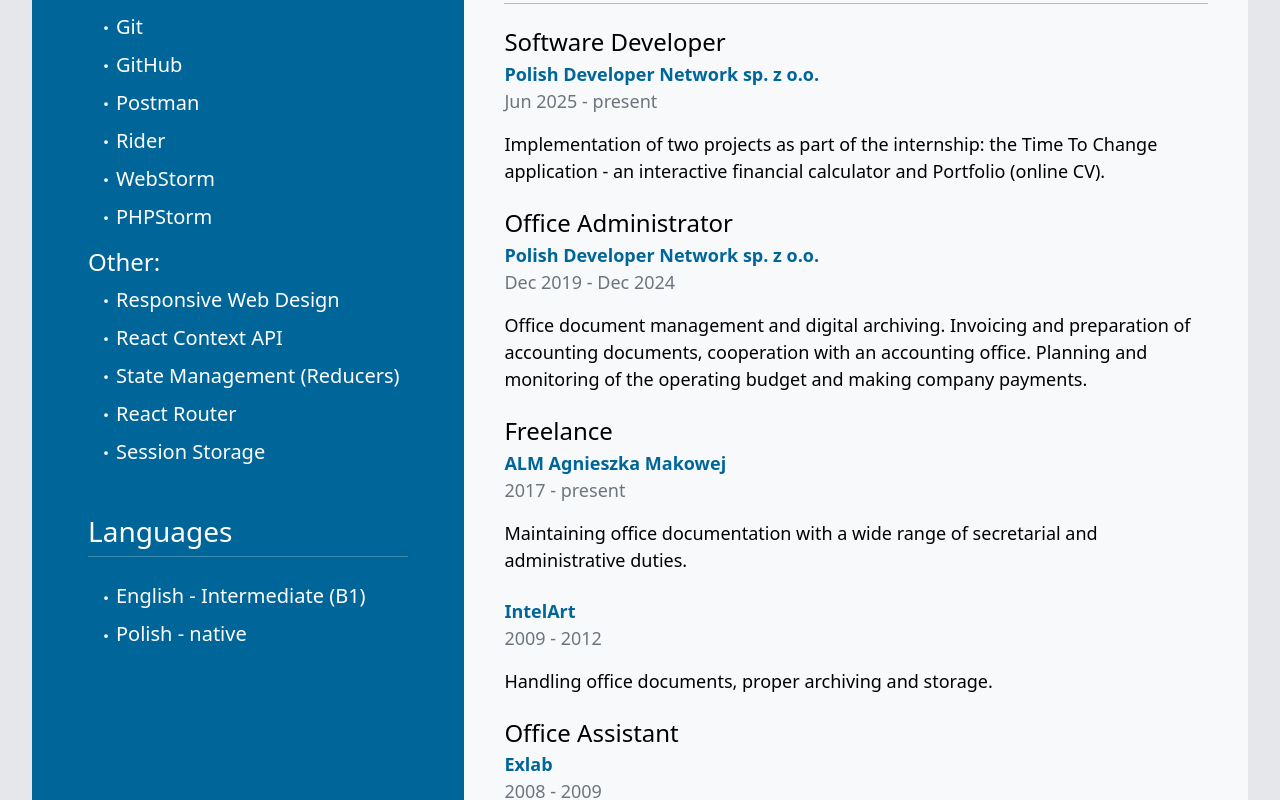
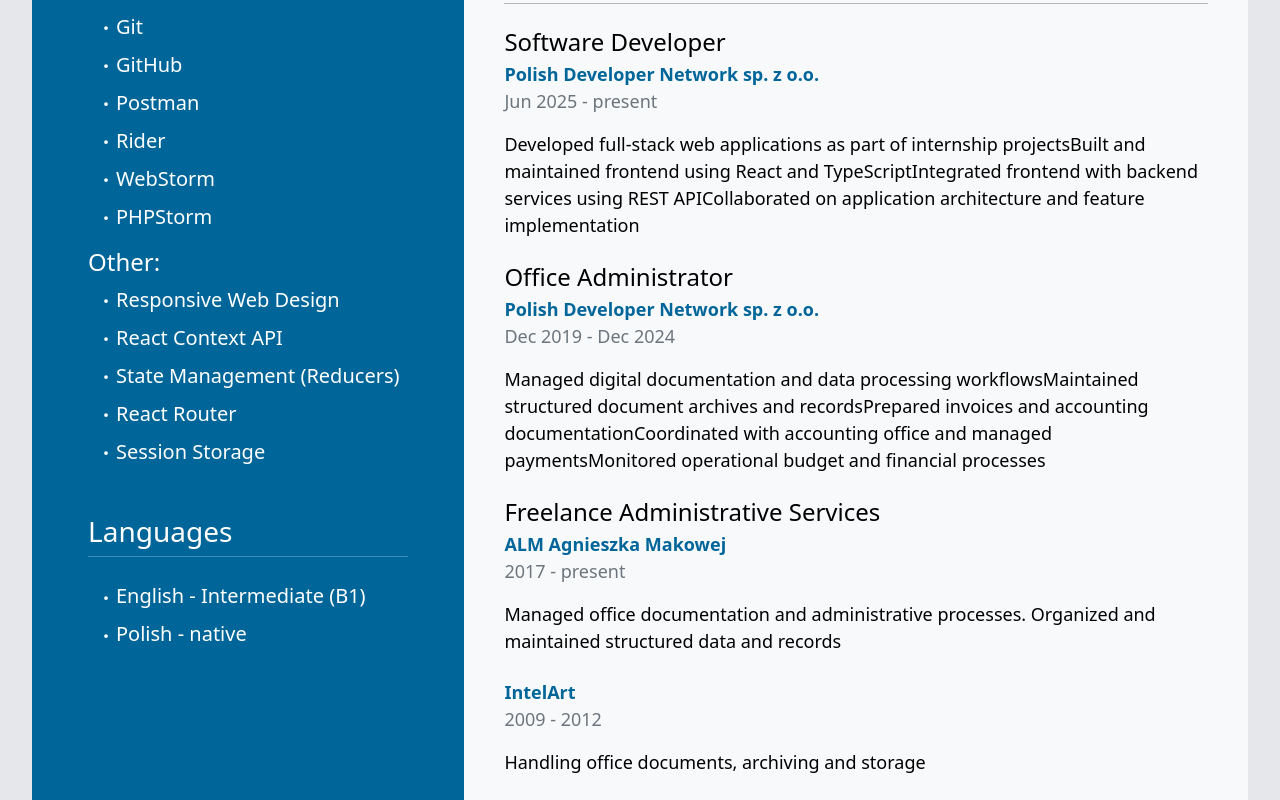
Before and after one commit to AgisanMk/www-agnieszka, a React (Vite) app: page / in a window 1280 px wide. Shown: the part 1265-2065 px from the top of the page. Built offline with nearby package versions, Linux system fonts and the light colour scheme; the HTML template or start-up script is replaced by a standard one.

Commit message:
Content update

```diff
--- a/src/data/data-cv.ts
+++ b/src/data/data-cv.ts
@@ -97,31 +97,38 @@
         role: 'Software Developer',
         company: 'Polish Developer Network sp. z o.o.',
         period: 'Jun 2025 - present',
-        desc: 'Implementation of two projects as part of the internship: the Time To Change application - an interactive financial calculator and Portfolio (online CV).',
+        desc: 'Developed full-stack web applications as part of internship projects' +
+            'Built and maintained frontend using React and TypeScript' +
+            'Integrated frontend with backend services using REST API' +
+            'Collaborated on application architecture and feature implementation',
     },
     {
         role: 'Office Administrator',
         company: 'Polish Developer Network sp. z o.o.',
         period: 'Dec 2019 - Dec 2024',
-        desc: 'Office document management and digital archiving. Invoicing and preparation of accounting documents, cooperation with an accounting office. Planning and monitoring of the operating budget and making company payments.',
+        desc: 'Managed digital documentation and data processing workflows' +
+            'Maintained structured document archives and records' +
+            'Prepared invoices and accounting documentation' +
+            'Coordinated with accounting office and managed payments' +
+            'Monitored operational budget and financial processes',
     },
     {
-        role: 'Freelance',
+        role: 'Freelance Administrative Services',
         company: 'ALM Agnieszka Makowej',
         period: '2017 - present',
-        desc: 'Maintaining office documentation with a wide range of secretarial and administrative duties.',
+        desc: 'Managed office documentation and administrative processes. Organized and maintained structured data and records',
     },
     {
         role: '',
         company: 'IntelArt',
         period: '2009 - 2012',
-        desc: 'Handling office documents, proper archiving and storage.',
+        desc: 'Handling office documents, archiving and storage',
     },
     {
         role: 'Office Assistant',
         company: 'Exlab',
         period: '2008 - 2009',
-        desc: 'Assistance with daily office tasks. Maintaining the aesthetics and functionality of the office.',
+        desc: 'Supported daily office operations and administrative tasks. Maintained organization and functionality of office environment',
     },
 
 ];
```
